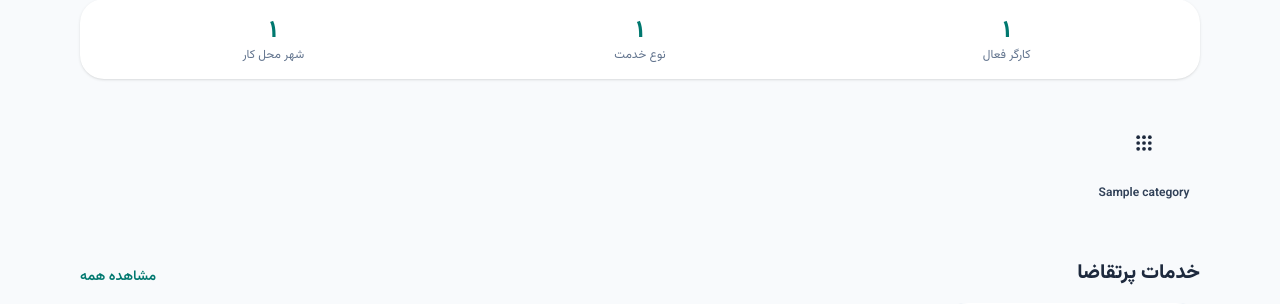
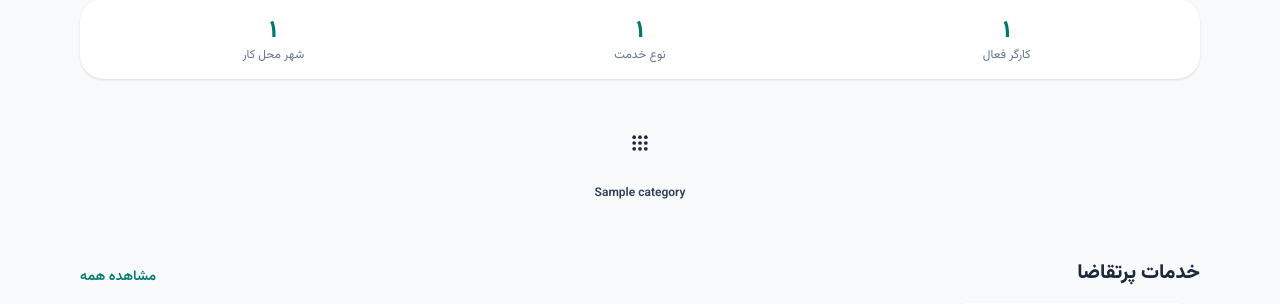
Before and after one commit to Alerzs/keshtkaran, a Django app: page / in a window 1280 px wide. Shown: the part 694-998 px from the top of the page. Run offline with Django 5.2, Linux system fonts and the light colour scheme; tables that the repository leaves empty hold one stand-in row (values such as "Sample post"); parts of the project's set-up code (start-up, migrations or seed data) failed here and were passed over.

Commit message:
home style change

```diff
--- a/config/settings.py
+++ b/config/settings.py
@@ -21,7 +21,7 @@ def env_csv(name, default=''):
 
 
 
-SECRET_KEY = os.environ.get('SECRET_KEY', '').strip().strip("'\"")
+SECRET_KEY = os.environ.get('DJANGO_SECRET_KEY', '').strip().strip("'\"")
 DEBUG = env_bool('DEBUG', default=False)
 
 if not SECRET_KEY:
--- a/marketplace/templates/marketplace/home.html
+++ b/marketplace/templates/marketplace/home.html
@@ -68,7 +68,7 @@
     </div>
   </div>
 
-  <div class="mt-8 flex gap-4 overflow-x-auto pb-2 no-scrollbar">
+  <div class="mt-8 flex justify-center gap-4 overflow-x-auto pb-2 no-scrollbar">
     {% for category in categories %}
       <a href="{{ category.get_absolute_url }}" class="flex w-28 shrink-0 flex-col items-center gap-2 text-center">
         {% include "marketplace/partials/category_icon.html" with category=category %}
```
